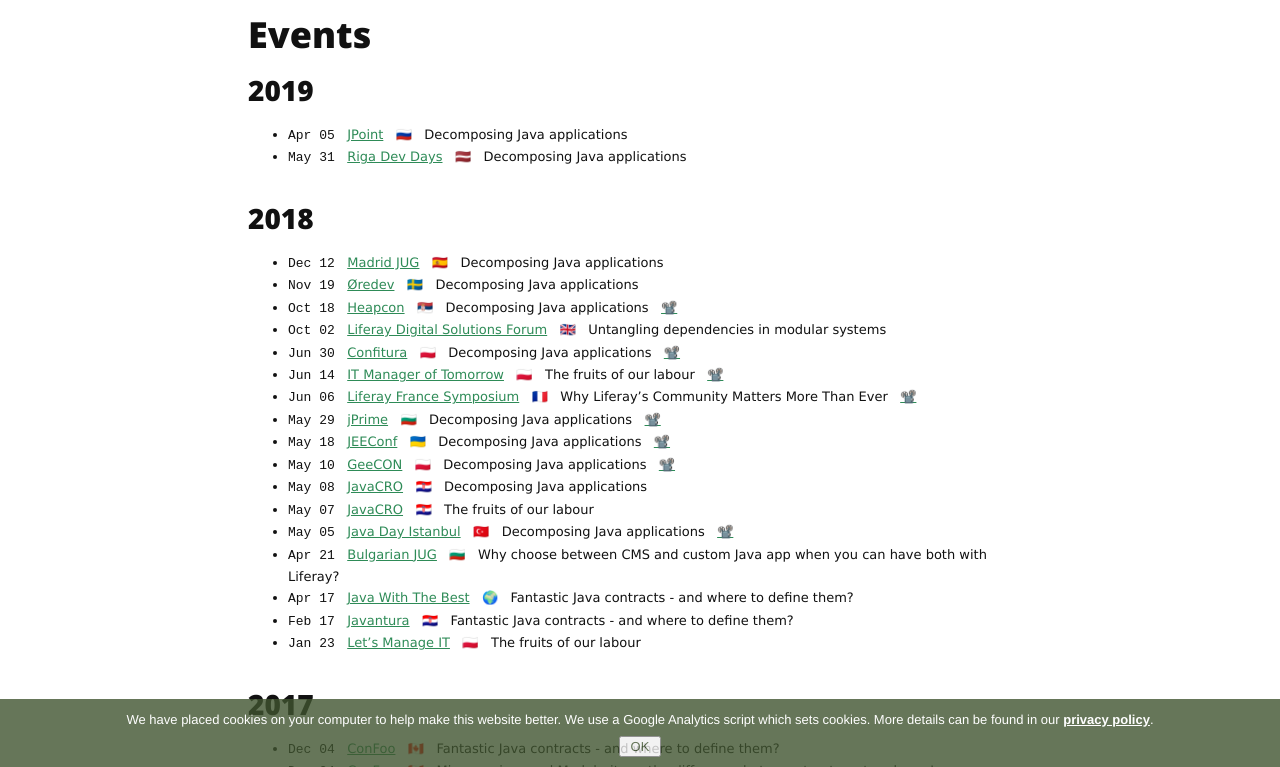
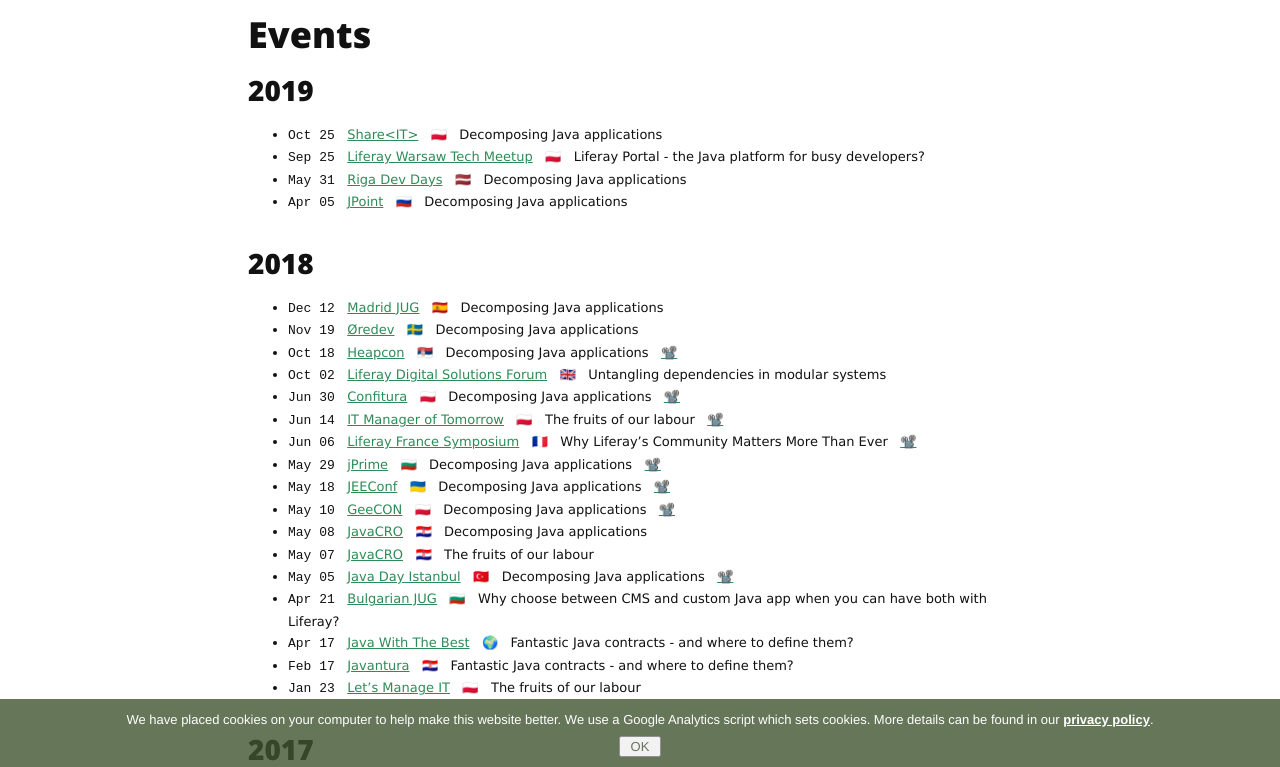
Before and after one commit to azzazzel/azzazzel.github.io, a Jekyll site: the page built from talks.md, in a window 1280 px wide and 900 px high, scrolled down 725 px, cut to the strip 133-900 px from the top of the window. Built offline with Jekyll 4.4.1, drawn with Linux system fonts in a browser that asks for light colours; nearby versions of some CDN libraries.

Commit message:
Update events list

```diff
--- a/talks.md
+++ b/talks.md
@@ -79,10 +79,14 @@
 
 ### 2019
 
+- `Oct 25` &nbsp; [Share&lt;IT&gt;](https://shareit.hycom.pl/)
+&nbsp; 🇵🇱 &nbsp; Decomposing Java applications
+- `Sep 25` &nbsp; [Liferay Warsaw Tech Meetup](https://www.meetup.com/Liferay-Warsaw-Tech-Meetup/events/264493413/)
+&nbsp; 🇵🇱 &nbsp; Liferay Portal - the Java platform for busy developers?
+- `May 31` &nbsp; [Riga Dev Days](https://2019.rigadevdays.lv/)
+&nbsp; 🇱🇻 &nbsp; Decomposing Java applications
 - `Apr 05` &nbsp; [JPoint](https://jpoint.ru/)
 &nbsp; 🇷🇺 &nbsp; Decomposing Java applications
-- `May 31` &nbsp; [Riga Dev Days](https://2019.rigadevdays.lv/)
-&nbsp; 🇱🇻 &nbsp; Decomposing Java applications
 
 ### 2018
 
```
